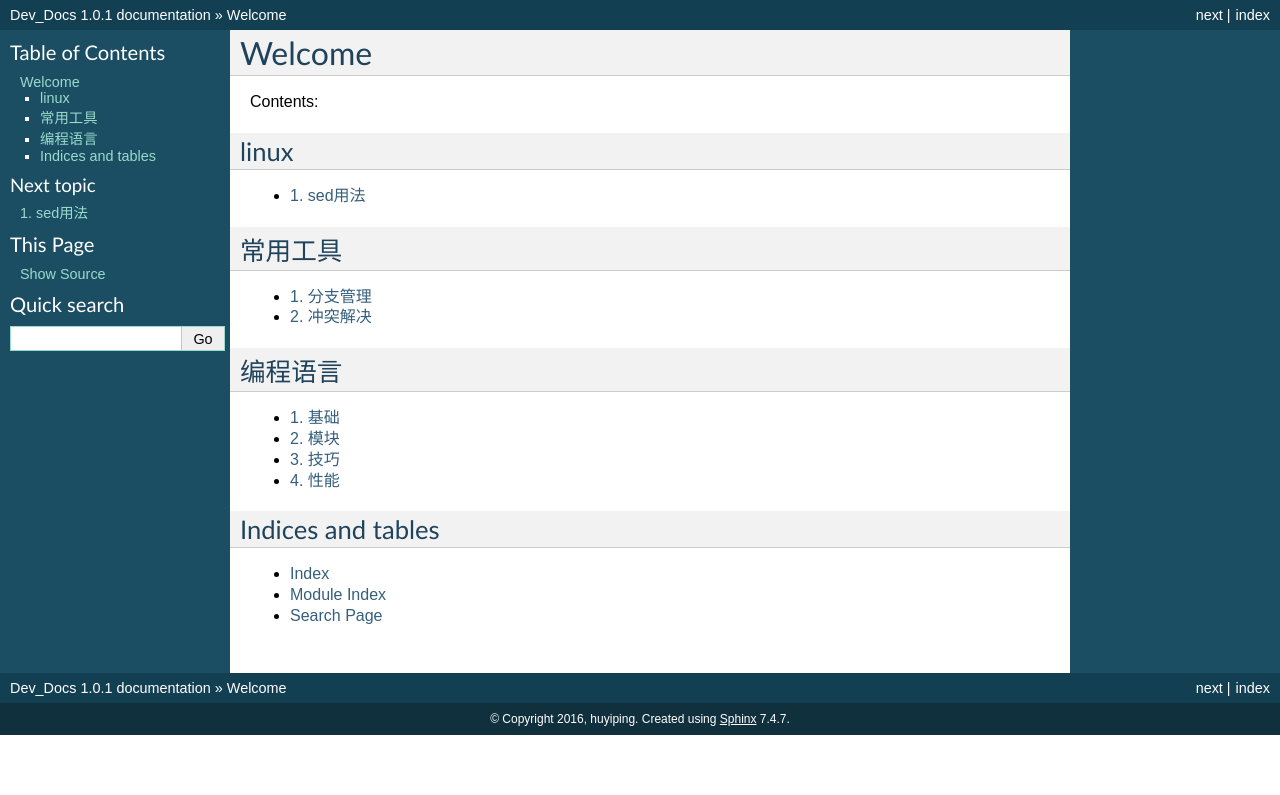
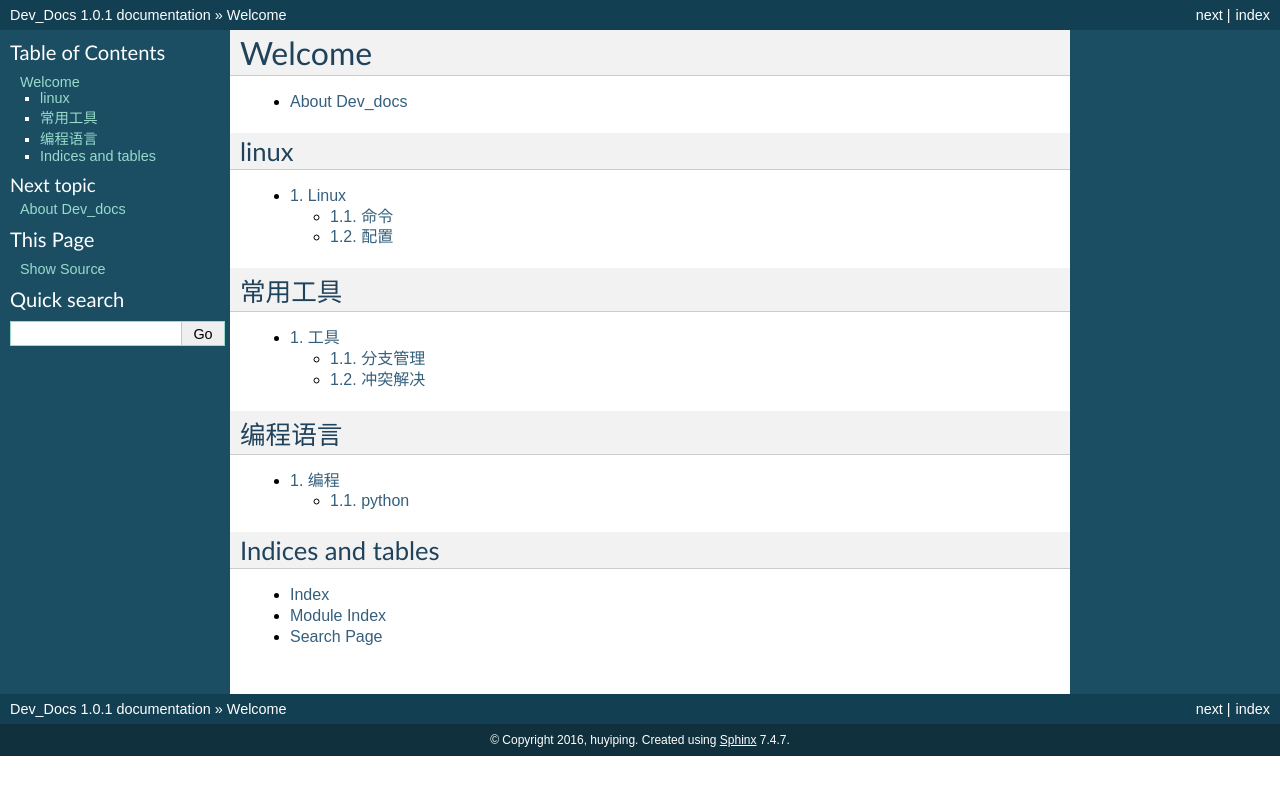
Before and after one commit to hoyping/dev_docs, a Sphinx documentation site: the page built from source/index.rst, in a window 1280 px wide. Shown: the top 795 px of the page. Built offline with Sphinx 7.4.7, drawn with Linux system fonts in a browser that asks for light colours.

Commit message:
modify file structure

```diff
--- a/source/index.rst
+++ b/source/index.rst
@@ -11,7 +14,8 @@ linux
     :maxdepth: 2
     :numbered:
 
-    linux/sed
+
+    linux/index
 
 常用工具
 ========
--- /dev/null
+++ b/source/introduction.rst
@@ -0,0 +1,3 @@
+About Dev_docs
+===============
+Record the information
--- /dev/null
+++ b/source/linux/command.rst
@@ -0,0 +1,12 @@
+===============
+命令
+===============
+
+This documentation
+
+Contents:
+
+.. toctree::
+    :maxdepth: 2
+
+    sed
--- /dev/null
+++ b/source/linux/config.rst
@@ -0,0 +1,10 @@
+===============
+配置
+===============
+
+This documentation
+
+Contents:
+
+.. toctree::
+    :maxdepth: 2
--- /dev/null
+++ b/source/linux/index.rst
@@ -0,0 +1,13 @@
+===============
+Linux
+===============
+
+This documentation
+
+Contents:
+
+.. toctree::
+    :maxdepth: 2
+
+    命令<command>
+    配置<config>
```
Also changed, not shown: other parts of source/index.rst (+6 -3 lines), source/program/index.rst (added, +14 -0 lines), source/tools/index.rst (added, +12 -0 lines), 2 other files.
